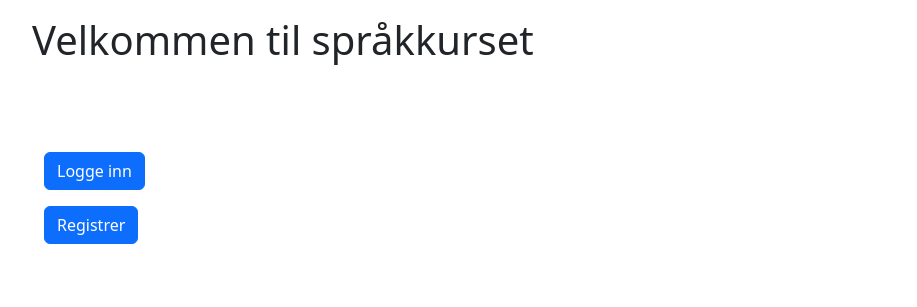
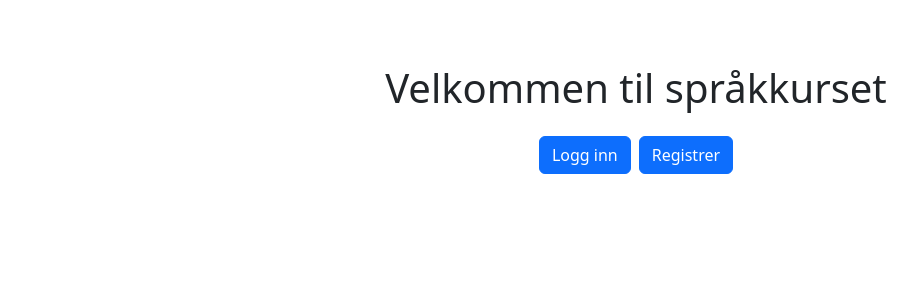
Before and after one commit to joffenhopland/luckypig-consulting, a Flask app: page / in a window 1280 px wide. Shown: the top 307 px of the page, without its empty margins (4-921 px from the left). Run offline with Flask 2, Linux system fonts and the light colour scheme; some libraries are stand-ins or nearby versions.

Commit message:
UI center main page

```diff
--- a/templates/mainPage.html
+++ b/templates/mainPage.html
@@ -12,29 +12,32 @@
   {% endblock %}
 </head>
 <body>
-        {% block menu %}
-        <div class="container m-2">
-          <div class="row">
-            <div class="col-md-12">
-              <div class="card" style="border: none">
-                <div class="card-header bg-transparent" style="border: none">
-                  <h1>Velkommen til språkkurset</h1>
-                </div>
-              </div>
-            </div>
-          </div>
-        </div>
 
-        {% endblock %}
 
         {% block content %}
-        <div class="px-5 py-5">
-        <div class="">
-            <div class="login my-3">
+        {% with messages = get_flashed_messages(with_categories=true) %}
+{% if messages %}
+<div class="alert" role="alert">
+  {% for category, message in messages %}
+  <div class="alert alert-{{ category }} alert-dismissible fade show" role="alert">
+    <button type="button" class="btn-close" data-bs-dismiss="alert" aria-label="Close">
+    </button>
+    {{ message }}
+    </div>
+  {% endfor %}
+{% endif %}
+{% endwith %}
+<div class="d-flex justify-content-center px-5 py-5">
+  <div class="container m-2">
+        <div class="card" style="border: none">
+          <div class="card-header bg-transparent text-center" style="border: none">
+            <h1>Velkommen til språkkurset</h1>
+            <div class="d-flex justify-content-center">
+              <div class="login my-3 me-2">
                 <div class="login-body">
                   <div class="justify-content-center">
                     <a href="{{ url_for('login') }}">
-                    <button type="button" class="btn btn-primary">Logge inn</button>
+                      <button type="button" class="btn btn-primary">Logg inn</button>
                     </a>
                   </div>
                 </div>
@@ -48,8 +51,14 @@
                   </div>
                 </div>
               </div>
+
         </div>
       </div>
+    </div>
+  </div>
+</div>
+
+
         {% endblock %}
 
   <script src="https://cdn.jsdelivr.net/npm/bootstrap@5.3.0-alpha1/dist/js/bootstrap.bundle.min.js" integrity="sha384-w76AqPfDkMBDXo30jS1Sgez6pr3x5MlQ1ZAGC+nuZB+EYdgRZgiwxhTBTkF7CXvN" crossorigin="anonymous"></script>
```
Also changed, not shown: templates/register.html (+6 -3 lines). Lines whose indentation alone changed are shown as unchanged.
